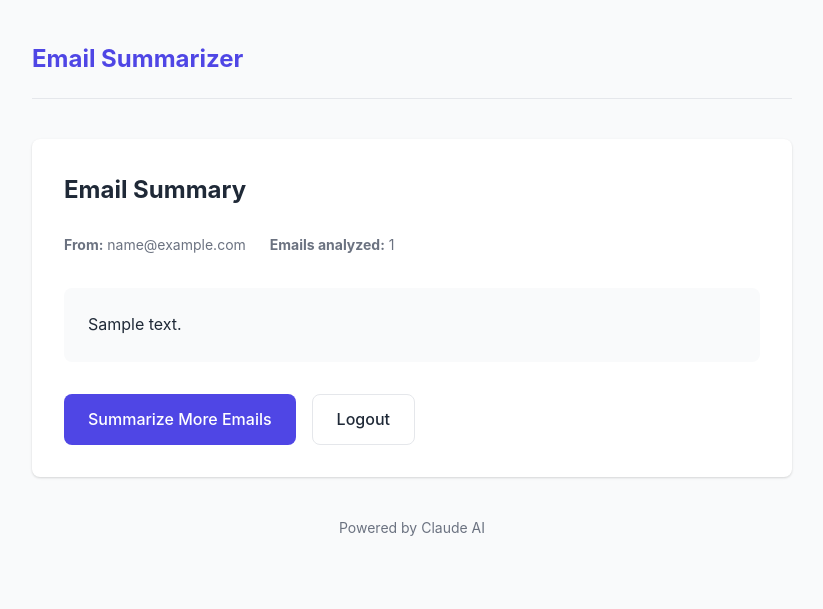
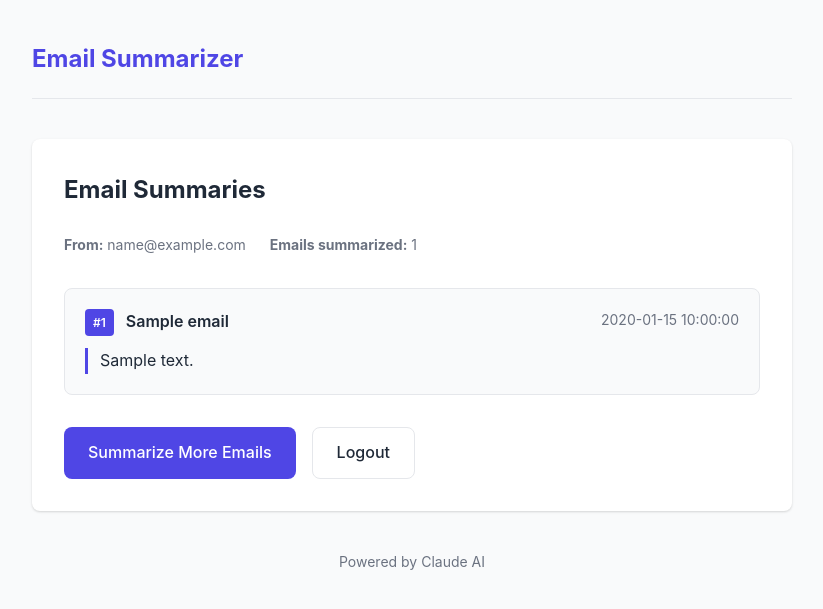
Before and after one commit to Minal-Arunashalam/email-summarizer, a FastAPI app: template app/templates/results.html in a window 1280 px wide. Shown: the top 609 px of the page, without its empty margins (228-1051 px from the left). Run offline with FastAPI, Linux system fonts and the light colour scheme; the template is opened without the code that fills it: most values are stand-ins (such as "Sample title", 1, 10 or a date in 2020); parts of the project's set-up code (start-up, migrations or seed data) failed here and were passed over.

```diff
--- a/app/main.py
+++ b/app/main.py
@@ -44,12 +44,19 @@ app.include_router(auth_router)
 # Request/Response models
 class SummarizeRequest(BaseModel):
     sender_email: EmailStr
-    num_lines: int = 5
+    num_lines: int = 2
     max_emails: int = 10
 
 
+class EmailSummary(BaseModel):
+    subject: str
+    date: str
+    snippet: str
+    summary: str
+
+
 class SummarizeResponse(BaseModel):
-    summary: str
+    summaries: list[EmailSummary]
     email_count: int
     sender_email: str
 
@@ -129,10 +136,10 @@ async def api_summarize(
         raise HTTPException(status_code=401, detail="User not found")
 
     # Validate num_lines
-    if data.num_lines < 1 or data.num_lines > 20:
+    if data.num_lines < 1 or data.num_lines > 10:
         raise HTTPException(
             status_code=400,
-            detail="Number of lines must be between 1 and 20",
+            detail="Number of lines must be between 1 and 10",
         )
 
     # Validate max_emails
@@ -156,16 +163,16 @@ async def api_summarize(
                 detail=f"No emails found from {data.sender_email}",
             )
 
-        # Summarize
-        summary = await summarize_emails(
+        # Summarize each email individually
+        summaries = await summarize_emails(
             emails=emails,
             num_lines=data.num_lines,
             sender_email=data.sender_email,
         )
 
         return SummarizeResponse(
-            summary=summary,
-            email_count=len(emails),
+            summaries=summaries,
+            email_count=len(summaries),
             sender_email=data.sender_email,
         )
 
--- a/app/templates/results.html
+++ b/app/templates/results.html
@@ -4,22 +4,33 @@
 
 {% block content %}
 <div class="results-page">
-    <h2>Email Summary</h2>
+    <h2>Email Summaries</h2>
 
     <div class="summary-meta">
         <span class="meta-item">
             <strong>From:</strong> {{ sender_email }}
         </span>
         <span class="meta-item">
-            <strong>Emails analyzed:</strong> {{ email_count }}
+            <strong>Emails summarized:</strong> {{ email_count }}
         </span>
     </div>
 
-    <div class="summary-content">
-        {% for line in summary.split('\n') %}
-            {% if line.strip() %}
-            <p>{{ line }}</p>
-            {% endif %}
+    <div class="email-summaries">
+        {% for email in summaries %}
+        <div class="email-card">
+            <div class="email-header">
+                <span class="email-number">#{{ loop.index }}</span>
+                <h3 class="email-subject">{{ email.subject }}</h3>
+                <span class="email-date">{{ email.date }}</span>
+            </div>
+            <div class="email-summary">
+                {% for line in email.summary.split('\n') %}
+                    {% if line.strip() %}
+                    <p>{{ line }}</p>
+                    {% endif %}
+                {% endfor %}
+            </div>
+        </div>
         {% endfor %}
     </div>
 
--- a/static/css/style.css
+++ b/static/css/style.css
@@ -303,6 +303,66 @@ footer {
     margin-top: 32px;
 }
 
+/* Email summary cards */
+.email-summaries {
+    display: flex;
+    flex-direction: column;
+    gap: 16px;
+    margin-top: 24px;
+}
+
+.email-card {
+    background: var(--background-color);
+    border: 1px solid var(--border-color);
+    border-radius: var(--border-radius);
+    padding: 20px;
+}
+
+.email-header {
+    display: flex;
+    align-items: flex-start;
+    gap: 12px;
+    margin-bottom: 12px;
+    flex-wrap: wrap;
+}
+
+.email-number {
+    background: var(--primary-color);
+    color: white;
+    font-size: 0.75rem;
+    font-weight: 600;
+    padding: 4px 8px;
+    border-radius: 4px;
+    flex-shrink: 0;
+}
+
+.email-subject {
+    font-size: 1rem;
+    font-weight: 600;
+    flex: 1;
+    min-width: 200px;
+}
+
+.email-date {
+    color: var(--text-light);
+    font-size: 0.875rem;
+    flex-shrink: 0;
+}
+
+.email-summary {
+    padding-left: 12px;
+    border-left: 3px solid var(--primary-color);
+}
+
+.email-summary p {
+    margin-bottom: 4px;
+    color: var(--text-color);
+}
+
+.email-summary p:last-child {
+    margin-bottom: 0;
+}
+
 /* Loading spinner */
 .spinner {
     width: 16px;
```
Also changed, not shown: app/auth/oauth.py (+4 -7 lines), app/auth/router.py (+2 -21 lines), app/config.py (+6 -1 lines), app/summarizer/prompts.py (+71 -16 lines), app/summarizer/service.py (+97 -26 lines), app/templates/dashboard.html (+39 -24 lines).
